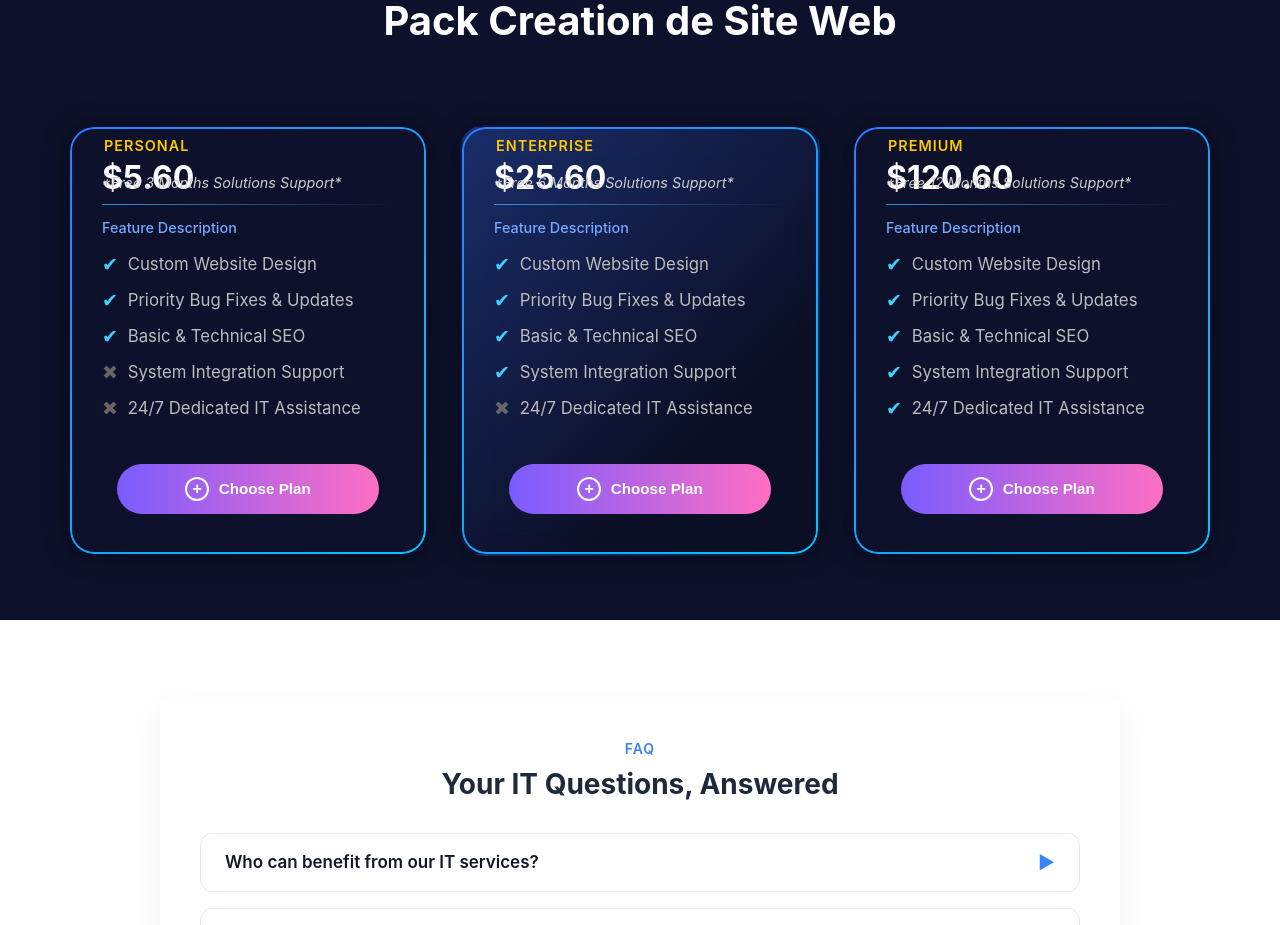
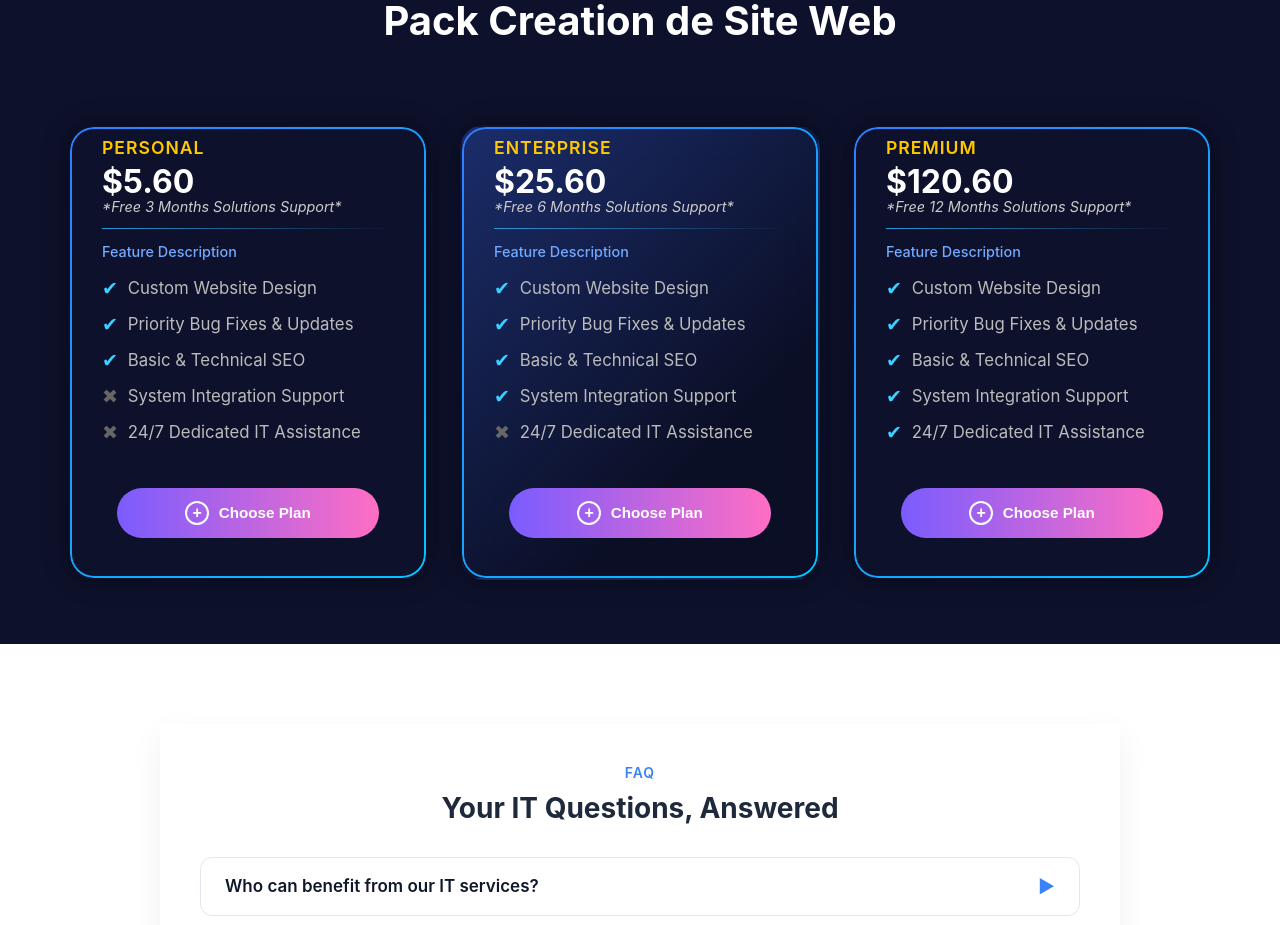
Before and after one commit to NizarDouirek/AlphaWeb, a React (Create React App) app: page / in a window 1280 px wide. Shown: the part 3400-4325 px from the top of the page. Built offline with nearby package versions, Linux system fonts and the light colour scheme.

Commit message:
home/addsofiannenizar2

```diff
--- a/src/pages/Pricing/PricingSection.css
+++ b/src/pages/Pricing/PricingSection.css
@@ -73,8 +73,8 @@
 }
 
 /* ✅ Titres avec ° doré et discret */
-.plan-title {
-  font-size: 0.9rem;
+.plan-title2 {
+  font-size: 1.1rem;
   font-weight: 600;
   color: #ffc800;
   letter-spacing: 1px;
@@ -98,6 +98,7 @@
   line-height: 1;
   margin-top: -30px;
 
+
 }
 
 .plan-support {
@@ -108,7 +109,8 @@
   margin-bottom: 0.8rem;
   display: block;
   white-space: pre-line;
-  margin-top: -20px;
+
+
 }
 
 .divider {
--- a/src/pages/Pricing/cardstry.jsx
+++ b/src/pages/Pricing/cardstry.jsx
@@ -55,7 +55,7 @@ const PricingSection = () => {
         >
 
           <div className="top-gradient-bar" />
-          <div className="plan-title">{plan.title}</div>
+          <div className="plan-title2">{plan.title}</div>
           <div className="plan-price"><p>{plan.price}</p></div>
           <div className="plan-support">*{plan.support}*</div>
           <hr className="divider" />
```
